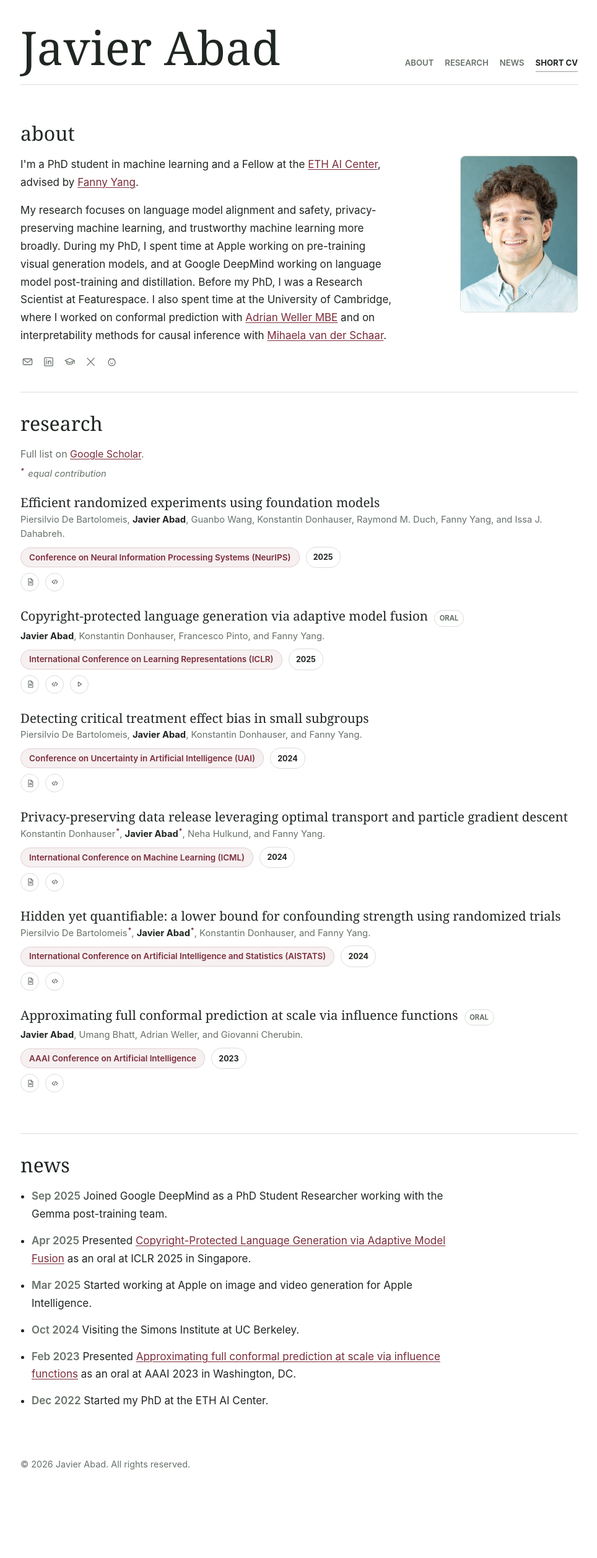
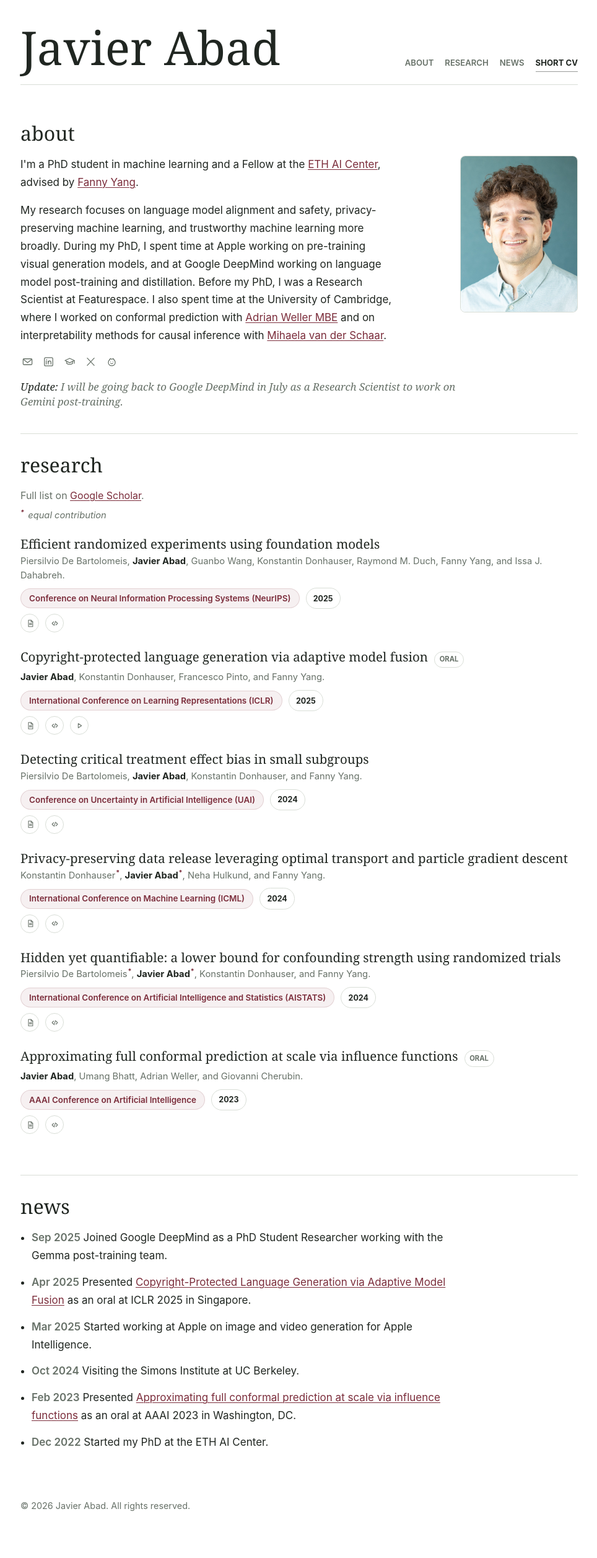
Before and after one commit to jaabmar/jaabmar.github.io, a Jekyll site: the page built from index.html, in a window 1280 px wide. Shown: the whole page at 62% size, without its empty margins (157-1121 px from the left). Built offline with Jekyll 4.4.1, drawn with Linux system fonts in a browser that asks for light colours; before the commit the page ends 2447 px from its top, so only the background shows below that.

Commit message:
Add Google DeepMind update to about section

```diff
--- a/assets/css/main.css
+++ b/assets/css/main.css
@@ -120,6 +120,20 @@ h1 {
 
 main {
   padding-top: 28px;
+}
+
+.site-update {
+  margin: 18px 0 0;
+  max-width: 46rem;
+  color: var(--muted);
+  font-family: var(--display-font);
+  font-size: 1.05rem;
+  line-height: 1.45;
+}
+
+.site-update strong {
+  color: var(--text);
+  font-weight: 400;
 }
 
 section {
--- a/index.html
+++ b/index.html
@@ -46,6 +46,9 @@ image: /artifacts/social-preview.png
           <img src="{{ '/artifacts/portrait.jpeg' | relative_url }}" alt="Javier Abad, PhD student at the ETH AI Center" />
         </div>
       </div>
+      <p class="site-update">
+        <em><strong>Update:</strong> I will be going back to Google DeepMind in July as a Research Scientist to work on Gemini post-training.</em>
+      </p>
     </section>
 
     <section id="research">
```
